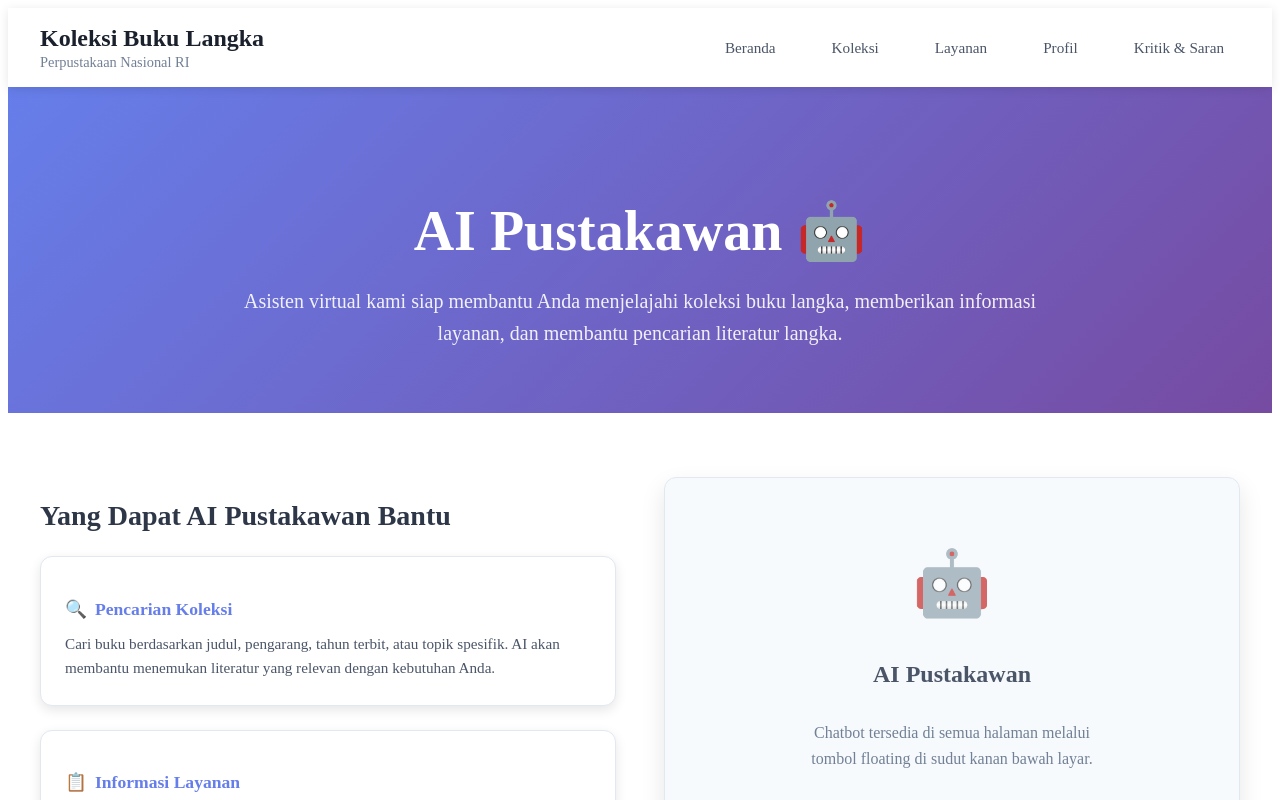
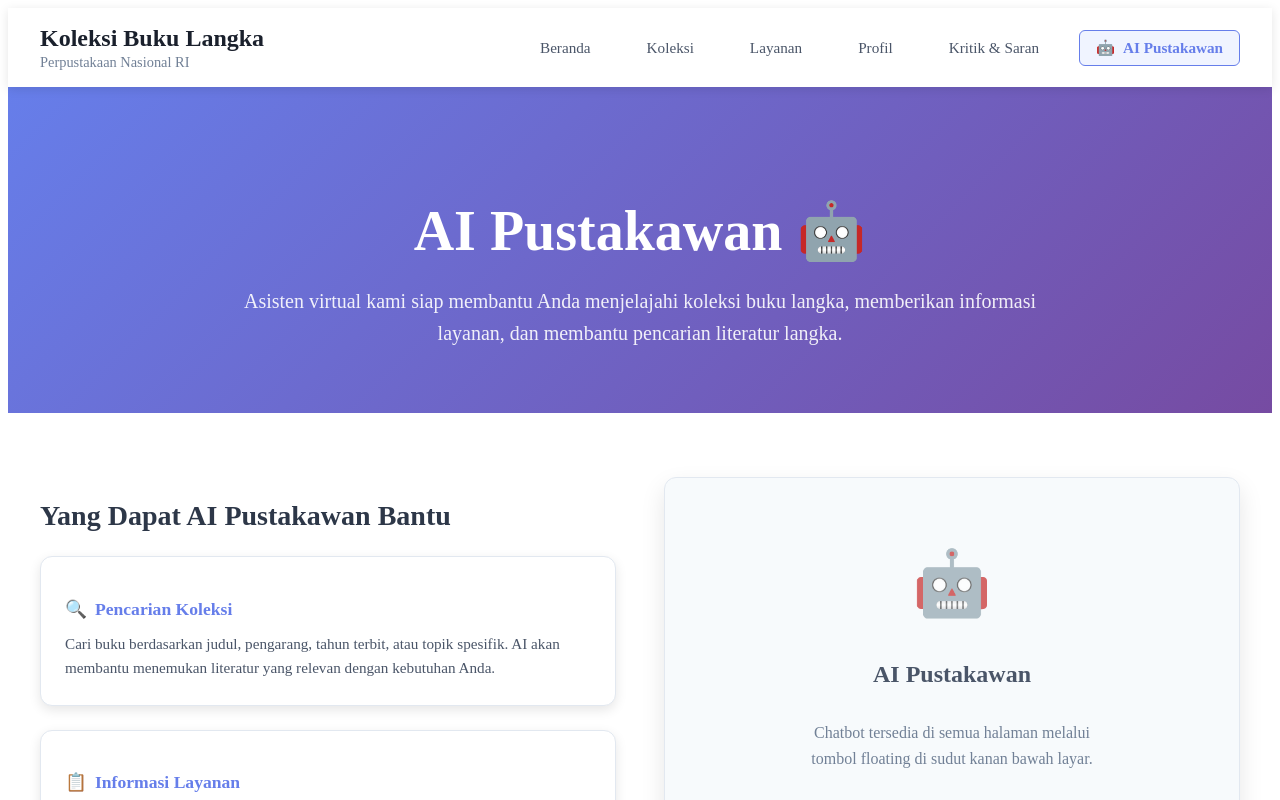
Before and after one commit to aditya-tn/perpustakaan-buku-langka-pusat, a Next.js app: page /chatbot in a window 1280 px wide. Shown: the top 800 px of the page. Built offline with nearby package versions, Linux system fonts and the light colour scheme.

Commit message:
Update Header.js

```diff
--- a/components/Header.js
+++ b/components/Header.js
@@ -166,6 +166,25 @@ export default function Header({ isMobile }) {
             }}>
               Kritik & Saran
             </Link>
+            {/* TAMBAHAN: Menu Chatbot */}
+            <Link href="/chatbot" style={{
+              color: isActive('/chatbot') ? '#667eea' : '#4a5568',
+              textDecoration: 'none',
+              fontWeight: isActive('/chatbot') ? '600' : '400',
+              fontSize: '0.95rem',
+              padding: '0.5rem 1rem',
+              borderRadius: '6px',
+              backgroundColor: isActive('/chatbot') ? '#f0f4ff' : 'transparent',
+              border: '1px solid',
+              borderColor: isActive('/chatbot') ? '#667eea' : '#e2e8f0',
+              display: 'flex',
+              alignItems: 'center',
+              gap: '0.5rem',
+              transition: 'all 0.2s'
+            }}>
+              <span>🤖</span>
+              AI Pustakawan
+            </Link>
           </nav>
         )}
 
@@ -276,6 +295,30 @@ export default function Header({ isMobile }) {
               >
                 Kritik & Saran
               </Link>
+              {/* TAMBAHAN: Menu Chatbot untuk Mobile */}
+              <Link
+                href="/chatbot"
+                onClick={() => setIsMenuOpen(false)}
+                style={{
+                  color: isActive('/chatbot') ? '#667eea' : '#4a5568',
+                  textDecoration: 'none',
+                  fontWeight: isActive('/chatbot') ? '600' : '400',
+                  fontSize: '1rem',
+                  padding: '1rem',
+                  borderRadius: '8px',
+                  backgroundColor: isActive('/chatbot') ? '#f0f4ff' : 'transparent',
+                  border: '1px solid',
+                  borderColor: isActive('/chatbot') ? '#667eea' : '#e2e8f0',
+                  display: 'flex',
+                  alignItems: 'center',
+                  justifyContent: 'center',
+                  gap: '0.5rem',
+                  marginTop: '0.5rem'
+                }}
+              >
+                <span>🤖</span>
+                AI Pustakawan
+              </Link>
             </nav>
           </div>
         )}
```
